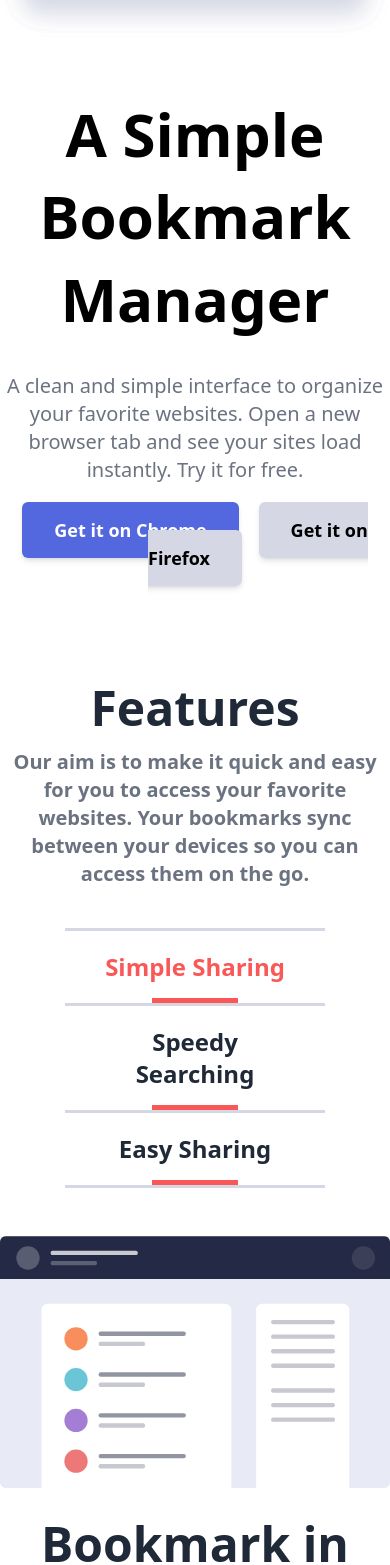
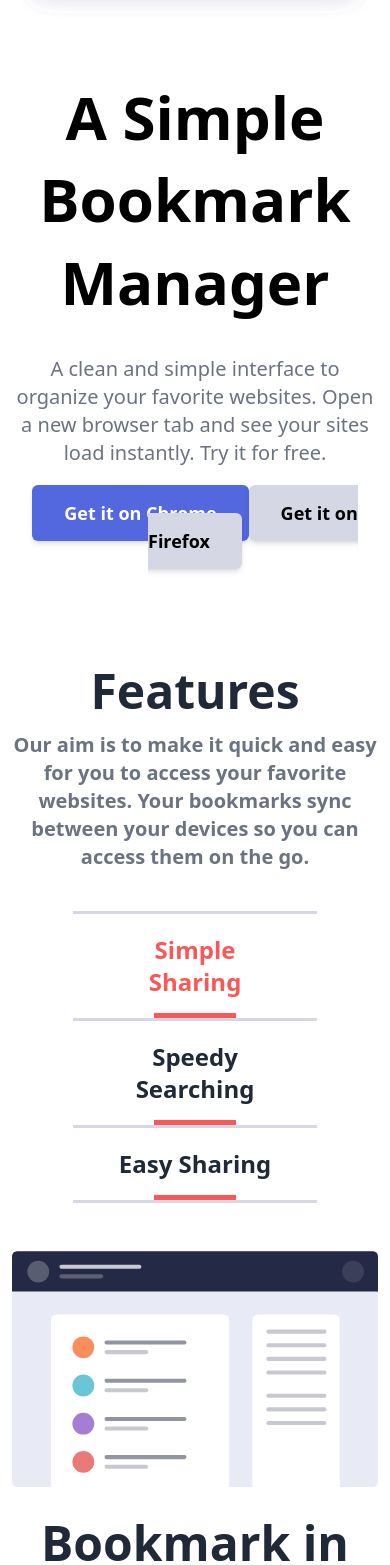
Before and after one commit to springboot20/booking-template, a React (Create React App) app: page / in a window 390 px wide. Shown: the part 432-1997 px from the top of the page. Built offline with nearby package versions, Linux system fonts and the light colour scheme.

Commit message:
file changes

```diff
--- a/src/components/faqs/FrequentlyQuestions.jsx
+++ b/src/components/faqs/FrequentlyQuestions.jsx
@@ -26,7 +26,7 @@ const faqQuestions = [
 
 const FrequentlyQuestions = () => {
   return (
-    <section className='mt-28 relative top-28 lg:h-[calc(100vh-7rem)] sm:px-6 lg:px-8 lg:mt-0'>
+    <section className='mt-28 relative top-28 lg:h-[calc(100vh-7rem)] px-3 sm:px-6 lg:px-8 lg:mt-0'>
       <div className='grid grid-cols-1 mx-auto max-w-12xl place-items-center place-content-center lg:h-full gap-10'>
         <article className='max-w-2xl mx-auto'>
           <h1 className='text-center text-5xl mb-4 font-semibold text-gray-800'>Frequently Asked Questions</h1>
--- a/src/components/faqs/Questions.jsx
+++ b/src/components/faqs/Questions.jsx
@@ -4,7 +4,7 @@ const Questions = ({ question }) => {
   const [isOpen, setIsOpen] = useState(false);
 
   return (
-    <div className='faq-card px-4 py-9'>
+    <div className='faq-card px-4 py-9 w-full'>
       <header className='flex justify-between items-center'>
         <h3 className='text-3xl font-medium'>{question.title}</h3>
         <svg
--- a/src/components/features/Features.jsx
+++ b/src/components/features/Features.jsx
@@ -9,7 +9,7 @@ const Features = () => {
   const [view, setView] = useState('simple-bookmark');
 
   return (
-    <section className='mt-28 relative top-28 lg:h-[calc(100vh-7rem)] sm:px-6 lg:px-8 lg:mt-0'>
+    <section className='mt-28 relative top-28 lg:h-[calc(100vh-7rem)] px-3 sm:px-6 lg:px-8 lg:mt-0'>
       <div className='grid grid-cols-1 mx-auto max-w-12xl place-items-center place-content-center lg:h-full gap-10'>
         <article className='max-w-2xl mx-auto'>
           <h1 className='text-center text-5xl mb-4 font-semibold text-gray-800'> Features</h1>
--- a/src/components/hero/Hero.jsx
+++ b/src/components/hero/Hero.jsx
@@ -4,7 +4,7 @@ import { HeroIllustration } from '../image-exports/Images';
 
 const Hero = () => {
   return (
-    <section className='relative top-28 sm:px-6 lg:px-8 mt-20 lg:mt-0 lg:h-[calc(100vh-7rem)]'>
+    <section className='relative top-28 sm:px-6 px-3 lg:px-8 mt-20 lg:mt-0 lg:h-[calc(100vh-7rem)]'>
       <div className='grid grid-cols-1 lg:grid-cols-2 gap-14 max-w-12xl mx-auto items-center place-content-center lg:h-full'>
         <article className='order-2 lg:order-1'>
           <h1 className='text-6xl font-bold leading-snug text-center lg:text-left lg:text-7xl'>
@@ -14,7 +14,7 @@ const Hero = () => {
             A clean and simple interface to organize your favorite websites. Open a new browser tab and see your sites
             load instantly. Try it for free.
           </p>
-          <div className='space-x-5 text-center lg:text-left'>
+          <div className='sm:space-x-5 text-center lg:text-left'>
             <Button className='lg:inline-block px-8 py-4 rounded-md shadow-md bg-soft-blue hover:bg-transparent hover:border-2 hover:border-soft-blue hover:text-soft-blue transition-all ease text-white text-lg font-bold'>
               Get it on Chrome
             </Button>
--- a/src/components/navigation/NavBar.jsx
+++ b/src/components/navigation/NavBar.jsx
@@ -29,7 +29,7 @@ const NavBar = () => {
       {({ open }) => (
         <>
           <div className='mx-auto px-2 sm:px-6 lg:px-2 2xl:px-0 max-w-12xl'>
-            <div className='relative flex h-24 items-center justify-between'>
+            <div className='relative flex h-20 sm:h-24 items-center justify-between'>
               <div className='absolute inset-y-0 left-0 flex items-center sm:hidden'>
                 {/* Mobile menu button*/}
                 <Disclosure.Button className='relative inline-flex items-center justify-center rounded-md p-2 text-gray-800 hover:bg-gray-700 hover:text-white focus:outline-none focus:ring-2 focus:ring-inset focus:ring-white'>
```
